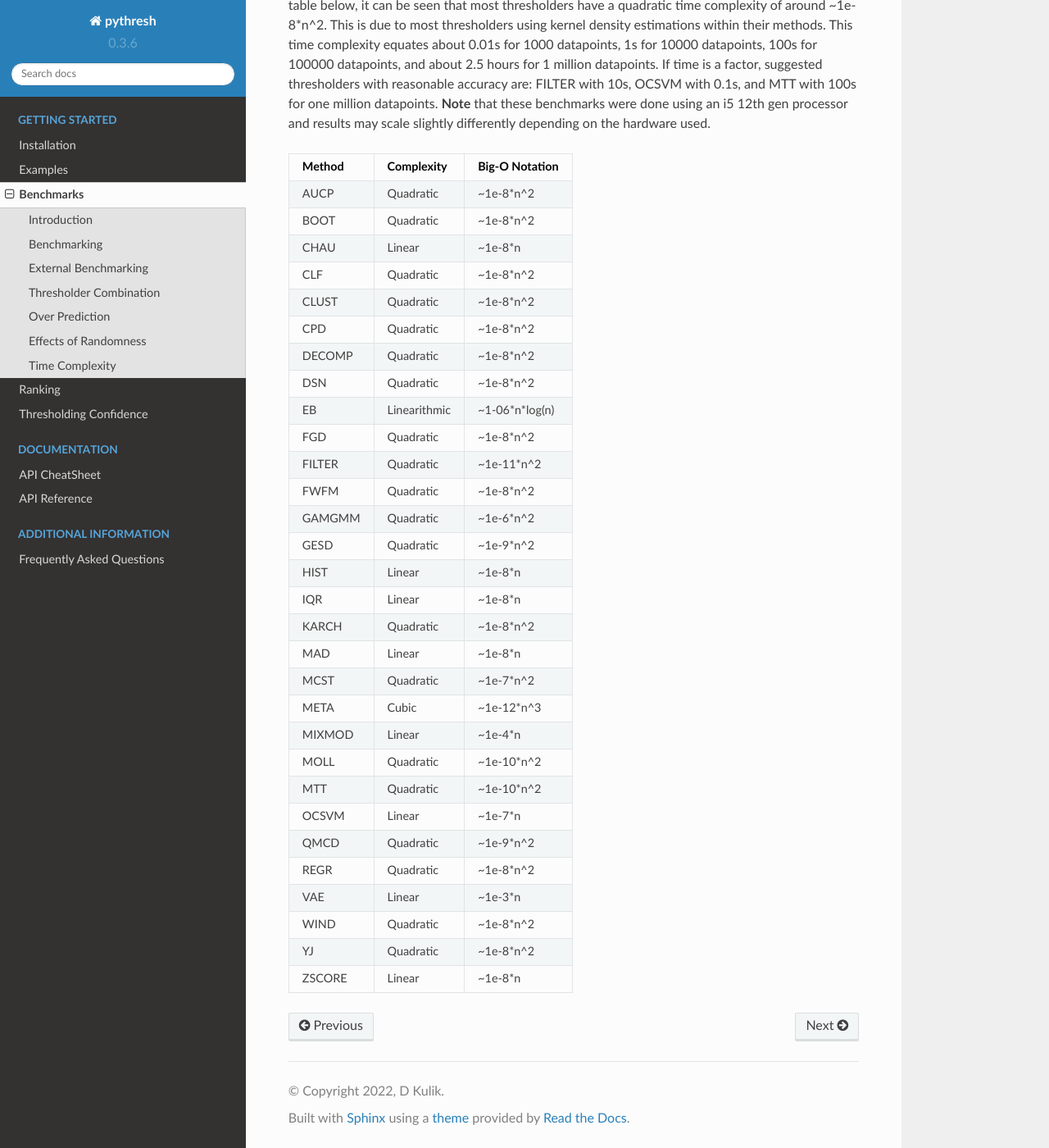
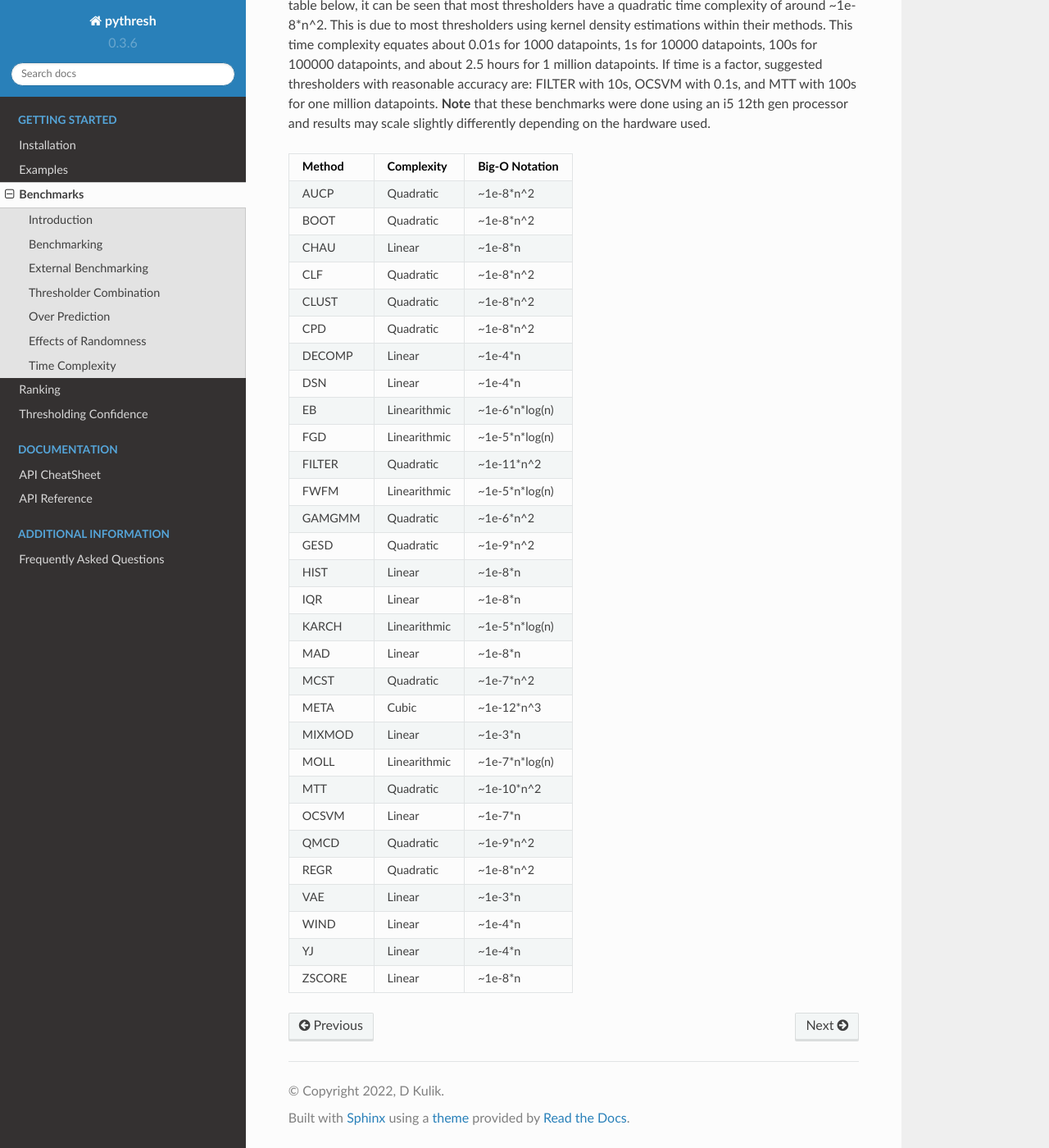
Before and after one commit to KulikDM/pythresh, a Sphinx documentation site: the page built from docs/benchmark.rst, in a window 1280 px wide and 1400 px high, scrolled down 10518 px. Shown: the whole window at 82% size. Built offline with Sphinx 7.4.7 and the Read the Docs theme 2.0.0, drawn with Linux system fonts in a browser that asks for light colours; formulas are drawn with MathJax 3.

Commit message:
FastKDE Coverage - FWFM fix - Benchmark update

```diff
--- a/docs/benchmark.rst
+++ b/docs/benchmark.rst
@@ -469,17 +469,17 @@ scale slightly differently depending on the hardware used.
 +---------------+--------------------+------------------------+
 | CPD           | Quadratic          | ~1e-8*n^2              |
 +---------------+--------------------+------------------------+
-| DECOMP        | Quadratic          | ~1e-8*n^2              |
+| DECOMP        | Linear             | ~1e-4*n                |
 +---------------+--------------------+------------------------+
-| DSN           | Quadratic          | ~1e-8*n^2              |
+| DSN           | Linear             | ~1e-4*n                |
 +---------------+--------------------+------------------------+
-| EB            | Linearithmic       | ~1-06*n*log(n)         |
+| EB            | Linearithmic       | ~1e-6*n*log(n)         |
 +---------------+--------------------+------------------------+
-| FGD           | Quadratic          | ~1e-8*n^2              |
+| FGD           | Linearithmic       | ~1e-5*n*log(n)         |
 +---------------+--------------------+------------------------+
 | FILTER        | Quadratic          | ~1e-11*n^2             |
 +---------------+--------------------+------------------------+
-| FWFM          | Quadratic          | ~1e-8*n^2              |
+| FWFM          | Linearithmic       | ~1e-5*n*log(n)         |
 +---------------+--------------------+------------------------+
 | GAMGMM        | Quadratic          | ~1e-6*n^2              |
 +---------------+--------------------+------------------------+
@@ -489,7 +489,7 @@ scale slightly differently depending on the hardware used.
 +---------------+--------------------+------------------------+
 | IQR           | Linear             | ~1e-8*n                |
 +---------------+--------------------+------------------------+
-| KARCH         | Quadratic          | ~1e-8*n^2              |
+| KARCH         | Linearithmic       | ~1e-5*n*log(n)         |
 +---------------+--------------------+------------------------+
 | MAD           | Linear             | ~1e-8*n                |
 +---------------+--------------------+------------------------+
@@ -497,9 +497,9 @@ scale slightly differently depending on the hardware used.
 +---------------+--------------------+------------------------+
 | META          | Cubic              | ~1e-12*n^3             |
 +---------------+--------------------+------------------------+
-| MIXMOD        | Linear             | ~1e-4*n                |
+| MIXMOD        | Linear             | ~1e-3*n                |
 +---------------+--------------------+------------------------+
-| MOLL          | Quadratic          | ~1e-10*n^2             |
+| MOLL          | Linearithmic       | ~1e-7*n*log(n)         |
 +---------------+--------------------+------------------------+
 | MTT           | Quadratic          | ~1e-10*n^2             |
 +---------------+--------------------+------------------------+
@@ -511,9 +511,9 @@ scale slightly differently depending on the hardware used.
 +---------------+--------------------+------------------------+
 | VAE           | Linear             | ~1e-3*n                |
 +---------------+--------------------+------------------------+
-| WIND          | Quadratic          | ~1e-8*n^2              |
+| WIND          | Linear             | ~1e-4*n                |
 +---------------+--------------------+------------------------+
-| YJ            | Quadratic          | ~1e-8*n^2              |
+| YJ            | Linear             | ~1e-4*n                |
 +---------------+--------------------+------------------------+
 | ZSCORE        | Linear             | ~1e-8*n                |
 +---------------+--------------------+------------------------+
```
Also changed, not shown: 2 other files.
